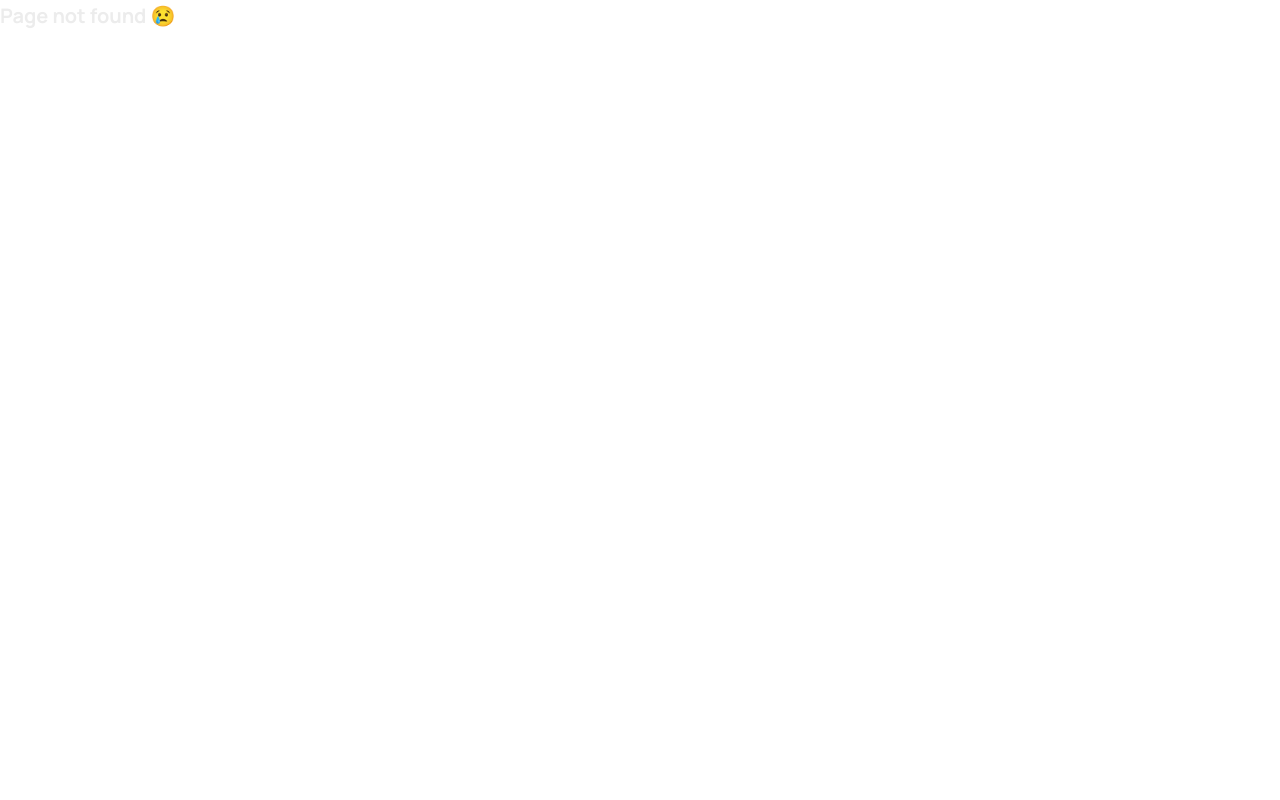
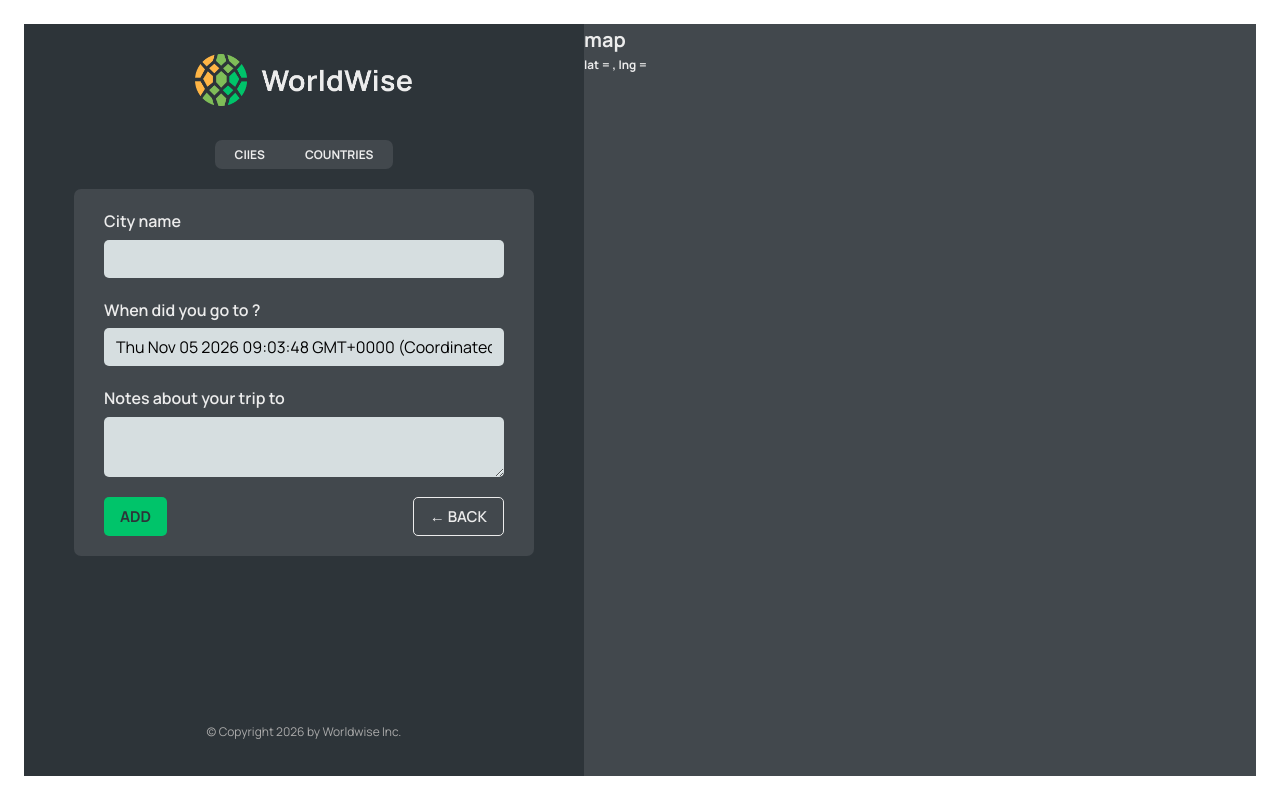
Before and after one commit to ritujane78/react_worldwise, a React (Vite) app: page /app/form in a window 1280 px wide. Before the commit this address had no page. Built offline with nearby package versions, Linux system fonts and the light colour scheme; data requests are answered from the project's data file.

Commit message:
fix index issue for routing

```diff
--- a/src/App.jsx
+++ b/src/App.jsx
@@ -1,4 +1,4 @@
-import { BrowserRouter, data, Route, Routes } from 'react-router-dom'
+import { BrowserRouter, data, Navigate, Route, Routes } from 'react-router-dom'
 import Homepage from './pages/Homepage'
 import Pricing from './pages/Pricing'
 import Product from './pages/Product'
@@ -8,6 +8,8 @@ import Login from './pages/Login'
 import CityList from './components/CityList'
 import { useEffect, useState } from 'react'
 import CountryList from './components/ContryList'
+import City from './components/City'
+import Form from './components/Form'
 
 function App() {
   const [cities, setCities] = useState([]);
@@ -39,8 +41,10 @@ function App() {
           <Route path = "/product" element = {<Product />} />
           <Route path = "/pricing" element = {<Pricing />} />
           <Route path = "/app" element = {<AppLayout />} >
-            <Route index element = { <CityList cities = {cities} isLoading={isLoading} />} />
+            <Route index element = { <Navigate replace to="cities" />} />
             <Route path = "cities" element = {<CityList cities = {cities} isLoading={isLoading}/>} />
+            <Route path='cities/:id' element = {<City />} />
+            <Route path='form' element = {<Form />} />
             <Route path='countries' element = {<CountryList cities={cities} isLoading={isLoading}/>} />
           </Route>
           <Route path = "/login" element = {<Login />} />
--- /dev/null
+++ b/src/components/Button.jsx
@@ -0,0 +1,11 @@
+import styles from './Button.module.css'
+
+function Button({children, onclick, type}) {
+  return (
+    <button onClick={onclick}  className={`${styles.btn} ${styles[type]}`}>
+      {children}
+    </button>
+  )
+}
+
+export default Button
--- a/src/components/City.jsx
+++ b/src/components/City.jsx
@@ -1,3 +1,4 @@
+import { useParams, useSearchParams } from "react-router-dom";
 import styles from "./City.module.css";
 
 const formatDate = (date) =>
@@ -9,6 +10,12 @@ const formatDate = (date) =>
   }).format(new Date(date));
 
 function City() {
+  const {id} = useParams();
+  const [searchParams, setSearchParams] = useSearchParams();
+  const lat = searchParams.get("lat");
+  const lng = searchParams.get("lng");
+
+  // console.log(id);
   // TEMP DATA
   const currentCity = {
     cityName: "Lisbon",
@@ -17,45 +24,46 @@ function City() {
     notes: "My favorite city so far!",
   };
 
-  const { cityName, emoji, date, notes } = currentCity;
+  // const { cityName, emoji, date, notes } = currentCity;
+  return <h1>City</h1>
 
-  return (
-    <div className={styles.city}>
-      <div className={styles.row}>
-        <h6>City name</h6>
-        <h3>
-          <span>{emoji}</span> {cityName}
-        </h3>
-      </div>
+  // return (
+  //   <div className={styles.city}>
+  //     <div className={styles.row}>
+  //       <h6>City name</h6>
+  //       <h3>
+  //         <span>{emoji}</span> {cityName}
+  //       </h3>
+  //     </div>
 
-      <div className={styles.row}>
-        <h6>You went to {cityName} on</h6>
-        <p>{formatDate(date || null)}</p>
-      </div>
+  //     <div className={styles.row}>
+  //       <h6>You went to {cityName} on</h6>
+  //       <p>{formatDate(date || null)}</p>
+  //     </div>
 
-      {notes && (
-        <div className={styles.row}>
-          <h6>Your notes</h6>
-          <p>{notes}</p>
-        </div>
-      )}
+  //     {notes && (
+  //       <div className={styles.row}>
+  //         <h6>Your notes</h6>
+  //         <p>{notes}</p>
+  //       </div>
+  //     )}
 
-      <div className={styles.row}>
-        <h6>Learn more</h6>
-        <a
-          href={`https://en.wikipedia.org/wiki/${cityName}`}
-          target="_blank"
-          rel="noreferrer"
-        >
-          Check out {cityName} on Wikipedia &rarr;
-        </a>
-      </div>
+  //     <div className={styles.row}>
+  //       <h6>Learn more</h6>
+  //       <a
+  //         href={`https://en.wikipedia.org/wiki/${cityName}`}
+  //         target="_blank"
+  //         rel="noreferrer"
+  //       >
+  //         Check out {cityName} on Wikipedia &rarr;
+  //       </a>
+  //     </div>
 
-      <div>
-        <ButtonBack />
-      </div>
-    </div>
-  );
+  //     <div>
+  //       {/* <ButtonBack /> */}
+  //     </div>
+  //   </div>
+  // );
 }
 
 export default City;
--- a/src/components/CityItem.jsx
+++ b/src/components/CityItem.jsx
@@ -1,3 +1,4 @@
+import { Link } from 'react-router-dom';
 import styles from './CityItem.module.css'
 
 const formatDate = (date) =>
@@ -9,17 +10,17 @@ const formatDate = (date) =>
   }).format(new Date(date));
 
 function CityItem({city}) {
-    const {cityName, emoji, date } = city;
+    const {cityName, emoji, date, id, position } = city;
 
   return (
     <div>
-      <li className={styles.cityItem}>
-
-        <span className={styles.emoji}>{emoji}</span>
-        <h3 className = {styles.name}> {cityName}</h3>
-        <time className= {styles.date} > {formatDate(date)}</time>
-        <button className={styles.deleteBtn} > &times;</button>
-
+      <li >
+        <Link className={styles.cityItem} to={`${id}?lat=${position.lat}&lng=${position.lng}`}>
+            <span className={styles.emoji}>{emoji}</span>
+            <h3 className = {styles.name}> {cityName}</h3>
+            <time className= {styles.date} > {formatDate(date)}</time>
+            <button className={styles.deleteBtn} > &times;</button>
+        </Link>
       </li>
     </div>
   )
--- a/src/components/Form.jsx
+++ b/src/components/Form.jsx
@@ -3,6 +3,8 @@
 import { useState } from "react";
 
 import styles from "./Form.module.css";
+import Button from "./Button";
+import { useNavigate } from "react-router-dom";
 
 export function convertToEmoji(countryCode) {
   const codePoints = countryCode
@@ -13,6 +15,7 @@ export function convertToEmoji(countryCode) {
 }
 
 function Form() {
+  const navigate = useNavigate();
   const [cityName, setCityName] = useState("");
   const [country, setCountry] = useState("");
   const [date, setDate] = useState(new Date());
@@ -49,8 +52,16 @@ function Form() {
       </div>
 
       <div className={styles.buttons}>
-        <button>Add</button>
-        <button>&larr; Back</button>
+        <Button type="primary">Add</Button>
+        <Button
+          type="back"
+          onclick={(e) => {
+            e.preventDefault();
+            navigate(-1);
+          }}
+        >
+          &larr; Back
+        </Button>
       </div>
     </form>
   );
--- a/src/components/Map.jsx
+++ b/src/components/Map.jsx
@@ -1,9 +1,16 @@
+import { useNavigate, useSearchParams } from 'react-router-dom'
 import styles from './Map.module.css'
 
 function Map() {
+  const navigate = useNavigate();
+  const [searchParams, setSearchParams] = useSearchParams();
+  const lat = searchParams.get("lat");
+  const lng = searchParams.get("lng");
+
   return (
-    <div className={styles.mapContainer}>
-      Map
+    <div className={styles.mapContainer} onClick={() => navigate("form")}>
+      <h1>map</h1>
+      <h3>lat = {lat}, lng = {lng}</h3>
     </div>
   )
 }
```
